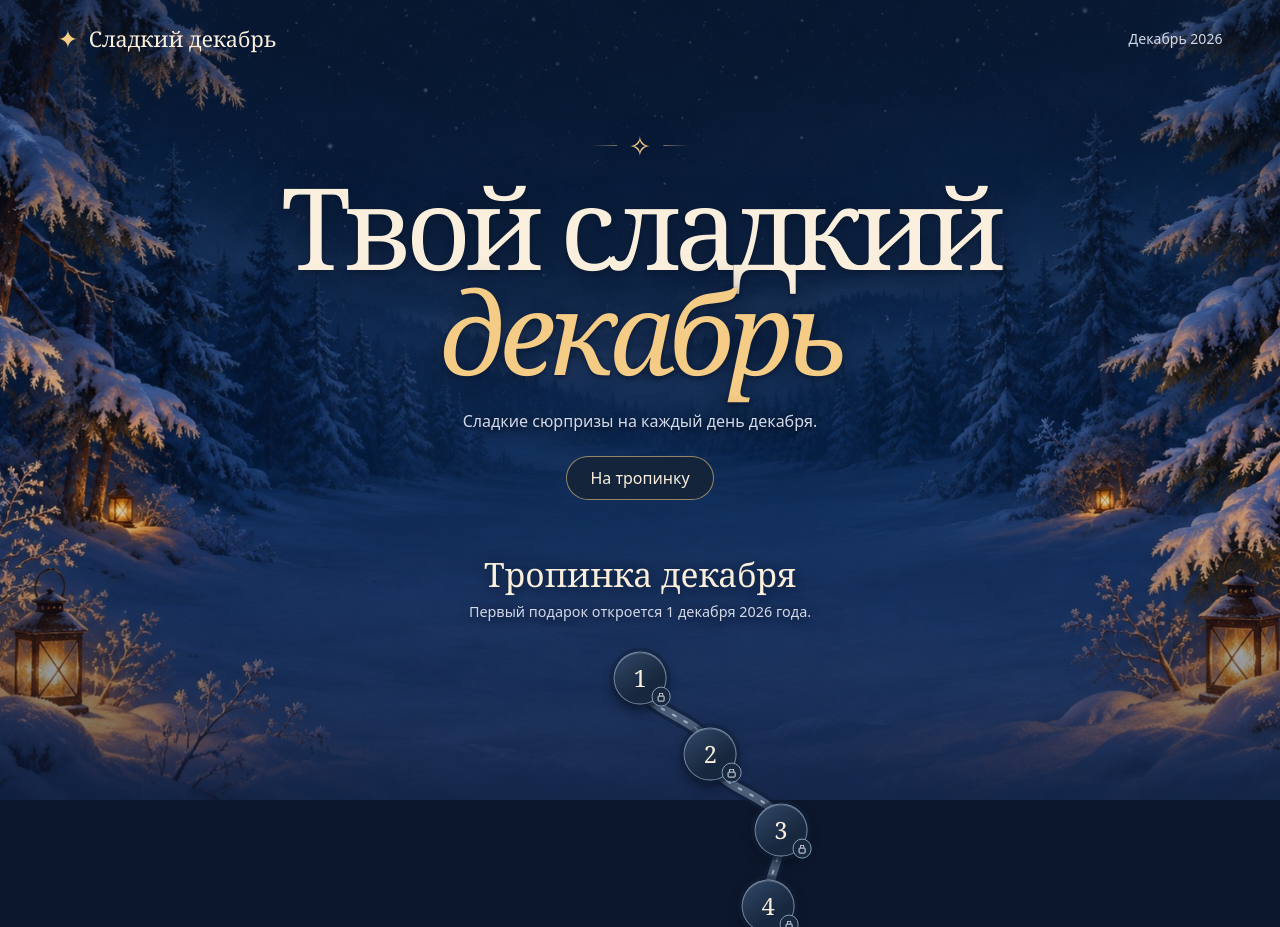
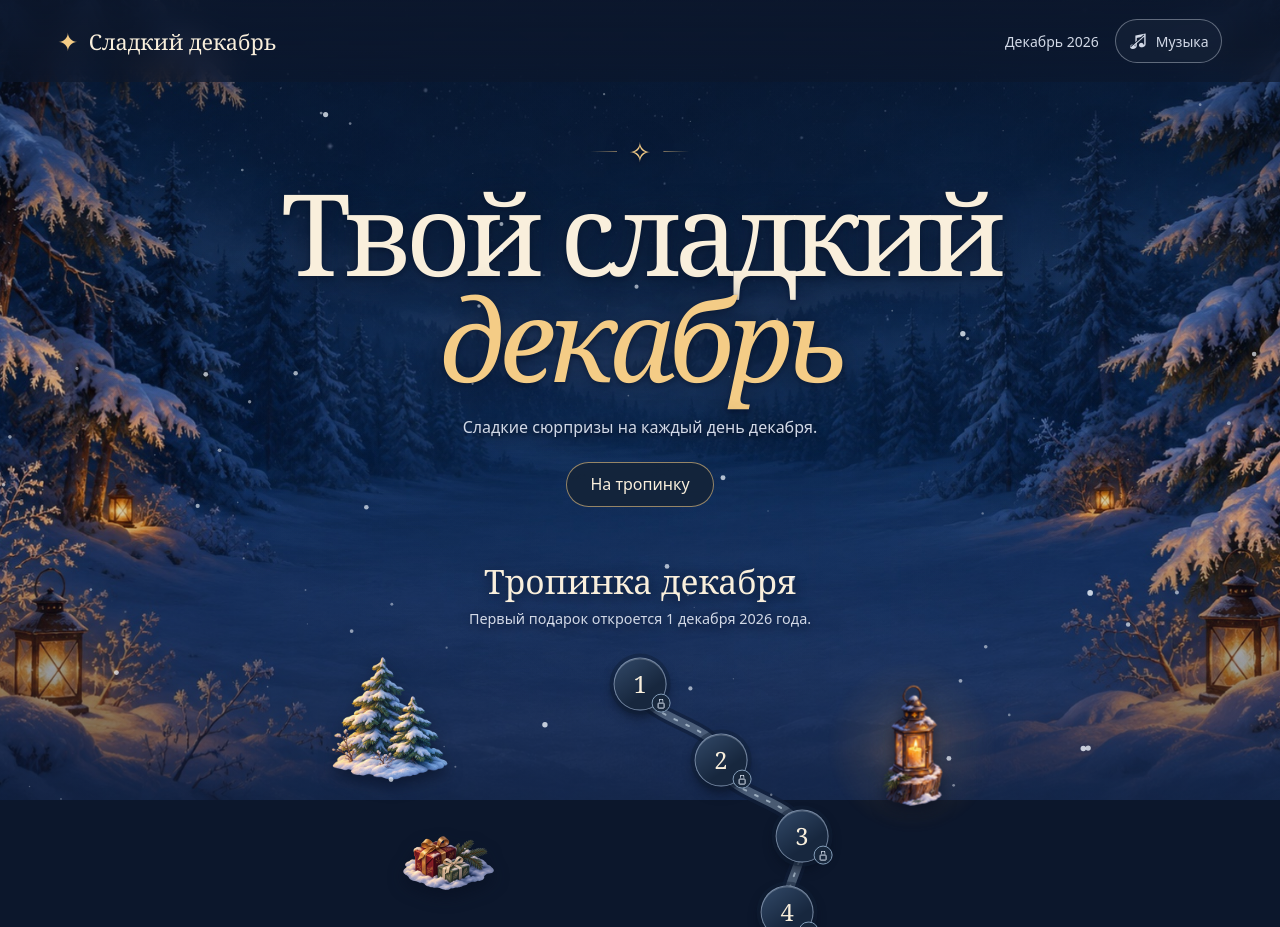
Before and after one commit to TimurSadorov/new-year, a plain HTML site: page index.html in a window 1280 px wide. Shown: the top 927 px of the page. Drawn offline with Linux system fonts and the light colour scheme.

Commit message:
Add snowfall, trail scenery and looping winter music

```diff
--- /dev/null
+++ b/atmosphere.js
@@ -0,0 +1,123 @@
+function setUpSnow() {
+  const canvas = document.querySelector("#snowfall");
+  const context = canvas.getContext("2d");
+  if (!context) return;
+
+  const reducedMotion = window.matchMedia("(prefers-reduced-motion: reduce)");
+  let width;
+  let height;
+  let flakes;
+  let frame = 0;
+  let lastTime = 0;
+  let elapsed = 0;
+
+  function resize() {
+    const bounds = canvas.getBoundingClientRect();
+    width = bounds.width;
+    height = bounds.height;
+    const scale = Math.min(window.devicePixelRatio || 1, 2);
+    canvas.width = Math.round(width * scale);
+    canvas.height = Math.round(height * scale);
+    context.setTransform(scale, 0, 0, scale, 0, 0);
+    context.fillStyle = "#f2f8ff";
+
+    const count = Math.min(132, Math.max(42, Math.round(width * height / 10500)));
+    flakes = Array.from({ length: count }, () => {
+      const depth = Math.random() ** 2;
+      return {
+        x: Math.random() * width,
+        y: Math.random() * height,
+        radius: 0.65 + depth * 2.2,
+        speed: 14 + depth * 44,
+        drift: 3 + depth * 13,
+        opacity: 0.24 + depth * 0.58,
+        phase: Math.random() * Math.PI * 2,
+      };
+    });
+    draw(0);
+  }
+
+  function draw(seconds) {
+    elapsed += seconds;
+    context.clearRect(0, 0, width, height);
+    for (const flake of flakes) {
+      flake.x += (flake.drift + 7 * Math.sin(elapsed * 1.25 + flake.phase)) * seconds;
+      flake.y += flake.speed * seconds;
+      if (flake.x > width + 4) flake.x = -4;
+      if (flake.x < -4) flake.x = width + 4;
+      if (flake.y > height + 4) flake.y = -4;
+
+      context.globalAlpha = flake.opacity;
+      context.beginPath();
+      context.arc(flake.x, flake.y, flake.radius, 0, Math.PI * 2);
+      context.fill();
+    }
+  }
+
+  function tick(time) {
+    draw(lastTime ? Math.min((time - lastTime) / 1000, 0.04) : 0);
+    lastTime = time;
+    frame = requestAnimationFrame(tick);
+  }
+
+  function updateMotion() {
+    cancelAnimationFrame(frame);
+    lastTime = 0;
+    if (!reducedMotion.matches && !document.hidden) frame = requestAnimationFrame(tick);
+  }
+
+  resize();
+  updateMotion();
+  new ResizeObserver(resize).observe(canvas);
+  reducedMotion.addEventListener("change", updateMotion);
+  document.addEventListener("visibilitychange", updateMotion);
+}
+
+function setUpMusic() {
+  const music = document.querySelector("#winter-music");
+  const toggle = document.querySelector("#music-toggle");
+  const preferenceKey = "sweet-december:music";
+  let enabled = true;
+
+  try {
+    enabled = localStorage.getItem(preferenceKey) !== "off";
+  } catch {
+    // The control still works when browser storage is unavailable.
+  }
+
+  music.volume = 0.45;
+  toggle.hidden = false;
+
+  function updateControl() {
+    toggle.setAttribute("aria-pressed", String(!music.paused));
+    toggle.title = music.paused ? "Включить музыку" : "Выключить музыку";
+  }
+
+  function start() {
+    if (enabled && music.paused) music.play().catch(updateControl);
+  }
+
+  toggle.addEventListener("click", () => {
+    enabled = music.paused;
+    if (enabled) start();
+    else music.pause();
+    updateControl();
+
+    try {
+      localStorage.setItem(preferenceKey, enabled ? "on" : "off");
+    } catch {
+      // Keep the current preference until the page closes.
+    }
+  });
+
+  music.addEventListener("play", updateControl);
+  music.addEventListener("pause", updateControl);
+  // Browsers may require a click before they allow audio with sound.
+  document.addEventListener("click", (event) => {
+    if (event.isTrusted && !toggle.contains(event.target)) start();
+  }, { capture: true });
+  start();
+}
+
+setUpSnow();
+setUpMusic();
--- a/index.html
+++ b/index.html
@@ -9,15 +9,22 @@
   <link rel="icon" type="image/png" href="./assets/icon.png">
   <link rel="stylesheet" href="./style.css">
   <script src="./script.js" defer></script>
+  <script src="./atmosphere.js" defer></script>
 </head>
 <body id="top">
   <div class="forest" aria-hidden="true"></div>
+  <canvas class="snowfall" id="snowfall" aria-hidden="true"></canvas>
+  <audio id="winter-music" src="./assets/winter-waltz.m4a" preload="none" loop></audio>
 
   <header class="topbar">
     <a class="wordmark" href="#top"><span aria-hidden="true">✦</span> Сладкий декабрь</a>
     <div class="topbar__details">
       <span class="preview-badge" id="preview-badge" hidden>Демо</span>
       <span class="edition" id="edition">Декабрь 2026</span>
+      <button class="music-toggle" id="music-toggle" type="button" aria-label="Музыка" aria-pressed="false" title="Включить музыку" hidden>
+        <span class="music-toggle__icon" aria-hidden="true">♫</span>
+        <span class="music-toggle__label">Музыка</span>
+      </button>
     </div>
   </header>
 
@@ -35,6 +42,7 @@
         <p id="calendar-status" aria-live="polite"></p>
       </div>
       <div class="track" id="track">
+        <div class="track__scenery" id="scenery" aria-hidden="true"></div>
         <canvas class="track__path" id="track-path" aria-hidden="true"></canvas>
         <ol class="track__days" id="days" aria-label="31 день декабря"></ol>
       </div>
--- a/script.js
+++ b/script.js
@@ -25,6 +25,16 @@ const rows = positions.map((x, index) => ({
   y: 43 + index * 76 + (index === dayCount - 1 ? 42 : 0),
 }));
 const trackHeight = rows.at(-1).y + 53;
+// Place scenery in the clearings alongside the day markers.
+const decorations = [
+  [1, 16, 34, "pine"], [2, 87, -14, "lantern"], [3, 24, 26, "parcels"],
+  [5, 86, 12, "pine", true], [7, 78, -12, "lantern"], [8, 14, 36, "parcels"],
+  [10, 16, -12, "pine"], [11, 88, 22, "lantern", true], [13, 82, 12, "parcels"],
+  [15, 79, 6, "pine"], [16, 15, 33, "lantern"], [18, 15, -10, "parcels"],
+  [20, 18, 20, "pine"], [21, 88, 13, "lantern"], [23, 79, -4, "parcels"],
+  [24, 88, 20, "pine", true], [26, 15, 12, "lantern"], [28, 25, -14, "pine"],
+  [30, 85, 5, "lantern"], [31, 27, -23, "parcels"], [31, 81, -17, "pine", true],
+];
 
 let viewed = readViewedDays();
 let giftRequest;
@@ -34,6 +44,24 @@ let dateKey;
 document.querySelector("#edition").textContent = `Декабрь ${calendarYear}`;
 document.querySelector("#preview-badge").hidden = !preview;
 track.style.height = `${trackHeight}px`;
+
+const scenery = document.querySelector("#scenery");
+decorations.forEach(([day, x, offset, kind, small], index) => {
+  const decoration = document.createElement("span");
+  decoration.className = `decoration decoration--${kind}${small ? " decoration--small" : ""}`;
+  decoration.style.left = `${x}%`;
+  decoration.style.top = `${rows[day - 1].y + offset}px`;
+  decoration.style.setProperty("--glow-delay", `${-index * 0.47}s`);
+
+  const image = document.createElement("img");
+  image.src = `./assets/trail-${kind}.png`;
+  image.alt = "";
+  image.decoding = "async";
+  image.width = 384;
+  image.height = 384;
+  decoration.append(image);
+  scenery.append(decoration);
+});
 
 const days = rows.map(({ x, y }, index) => {
   const day = index + 1;
--- a/style.css
+++ b/style.css
@@ -33,7 +33,19 @@ button { font: inherit; }
     linear-gradient(180deg, #0c172c8c 0%, #0c172c16 56%, #0c172c9e 100%);
 }
 
+.snowfall {
+  position: fixed;
+  inset: 0;
+  z-index: 2;
+  width: 100%;
+  height: 100%;
+  pointer-events: none;
+}
+
 .topbar {
+  position: sticky;
+  z-index: 3;
+  top: 0;
   display: flex;
   align-items: center;
   justify-content: space-between;
@@ -42,6 +54,8 @@ button { font: inherit; }
   margin-inline: auto;
   padding: 1.2rem clamp(1rem, 4.5vw, 4.5rem);
   min-height: 4.75rem;
+  background: linear-gradient(180deg, #0c172ce0, #0c172ca1);
+  backdrop-filter: blur(12px);
 }
 
 .wordmark {
@@ -56,6 +70,37 @@ button { font: inherit; }
 .wordmark span { color: var(--gold); font-size: 1.55rem; line-height: 1; }
 .topbar__details { display: flex; align-items: center; gap: clamp(0.55rem, 2vw, 1rem); }
 .edition { font-size: 0.875rem; color: var(--muted); white-space: nowrap; }
+
+.music-toggle {
+  min-width: 2.75rem;
+  min-height: 2.75rem;
+  display: inline-flex;
+  align-items: center;
+  justify-content: center;
+  gap: 0.5rem;
+  padding: 0.4rem 0.8rem;
+  border: 1px solid #d2d9e767;
+  border-radius: 999px;
+  background: #152237c9;
+  color: var(--muted);
+  font-size: 0.875rem;
+  cursor: pointer;
+  transition: border-color 160ms ease, background 160ms ease;
+}
+
+.music-toggle:hover, .music-toggle[aria-pressed="true"] { border-color: #f4cc869e; color: var(--gold); }
+.music-toggle:hover { background: #26324a; }
+.music-toggle__icon { position: relative; display: inline-grid; place-items: center; width: 1.2rem; font-size: 1.15rem; line-height: 1; }
+
+.music-toggle[aria-pressed="false"] .music-toggle__icon::after {
+  content: "";
+  position: absolute;
+  width: 1.15rem;
+  height: 1px;
+  transform: rotate(-42deg);
+  background: currentColor;
+  box-shadow: 0 -1px #152237;
+}
 
 .preview-badge {
   padding: 0.23rem 0.6rem;
@@ -122,10 +167,10 @@ button { font: inherit; }
 .trail-link:hover { background: var(--gold); color: var(--night); }
 
 .calendar {
-  width: min(100%, 40rem);
+  width: min(100%, 46rem);
   margin-inline: auto;
   padding-bottom: 4rem;
-  scroll-margin-top: 1rem;
+  scroll-margin-top: 5.5rem;
 }
 
 .calendar__header { padding-inline: 0.85rem; text-align: center; text-shadow: 0 2px 12px var(--night); }
@@ -133,10 +178,43 @@ button { font: inherit; }
 .calendar__header p { min-height: 1.35rem; margin: 0.55rem 0 0.7rem; color: var(--muted); font-size: 0.9rem; }
 
 .track { position: relative; }
-.track__path, .track__days { position: absolute; inset: 0; width: 100%; height: 100%; }
+.track__scenery, .track__path, .track__days { position: absolute; inset: 0; width: 100%; height: 100%; }
+.track__scenery { pointer-events: none; overflow: clip; }
 .track__path { pointer-events: none; }
 .track__days { list-style: none; margin: 0; padding: 0; }
-.day { position: absolute; transform: translate(-50%, -50%); }
+.day { position: absolute; transform: translate(-50%, -50%); scroll-margin-top: 6rem; }
+
+.decoration {
+  position: absolute;
+  width: clamp(4.6rem, 19vw, 9rem);
+  transform: translate(-50%, -50%);
+}
+
+.decoration img {
+  position: relative;
+  display: block;
+  width: 100%;
+  height: auto;
+  filter: drop-shadow(0 0.45rem 0.45rem #070f21a8);
+}
+
+.decoration--small img { transform: scale(0.77); }
+.decoration--parcels { width: clamp(3.7rem, 14vw, 6rem); }
+.decoration--lantern { width: clamp(3.2rem, 11vw, 5.2rem); }
+
+.decoration--lantern::before {
+  content: "";
+  position: absolute;
+  inset: -25% -60%;
+  background: radial-gradient(ellipse, #ffbb613d 0%, #ffb05813 37%, transparent 68%);
+  animation: lantern-glow 4.8s ease-in-out infinite alternate;
+  animation-delay: var(--glow-delay, 0s);
+}
+
+@keyframes lantern-glow {
+  from { opacity: 0.48; }
+  to { opacity: 0.95; }
+}
 
 .day__button {
   position: relative;
@@ -273,7 +351,13 @@ button { font: inherit; }
 }
 
 .gift-dialog::backdrop { background: #080e1abb; backdrop-filter: blur(5px); }
+.gift-dialog[open] { animation: gift-reveal 220ms ease-out; }
 body:has(.gift-dialog[open]) { overflow: hidden; }
+
+@keyframes gift-reveal {
+  from { opacity: 0; transform: translateY(0.6rem) scale(0.97); }
+  to { opacity: 1; transform: translateY(0) scale(1); }
+}
 
 .close {
   position: absolute;
@@ -313,18 +397,20 @@ body:has(.gift-dialog[open]) { overflow: hidden; }
 
 @media (max-width: 42rem) {
   .forest { background-image: url("./assets/winter-forest-mobile.jpg"); }
-  .topbar { min-height: 3.8rem; padding-block: 0.9rem; }
+  .topbar { min-height: 3.8rem; padding-block: 0.6rem; }
+  .music-toggle { padding-inline: 0.55rem; }
+  .music-toggle__label { display: none; }
   .intro { padding-top: 3.4rem; }
   .day__button { width: 3rem; height: 3rem; }
   .day__number { font-size: 1.36rem; }
 }
 
-@media (max-width: 22rem) {
+@media (max-width: 25rem) {
   .topbar { padding-inline: 0.7rem; }
   .wordmark { gap: 0.35rem; }
-  .preview-badge + .edition { font-size: 0.8rem; }
+  .preview-badge:not([hidden]) + .edition { display: none; }
 }
 
 @media (prefers-reduced-motion: reduce) {
-  *, *::before, *::after { transition: none !important; }
+  *, *::before, *::after { animation: none !important; transition: none !important; }
 }
```
Also changed, not shown: assets/trail-lantern.png (added), assets/trail-parcels.png (added), assets/trail-pine.png (added), 2 other files.
